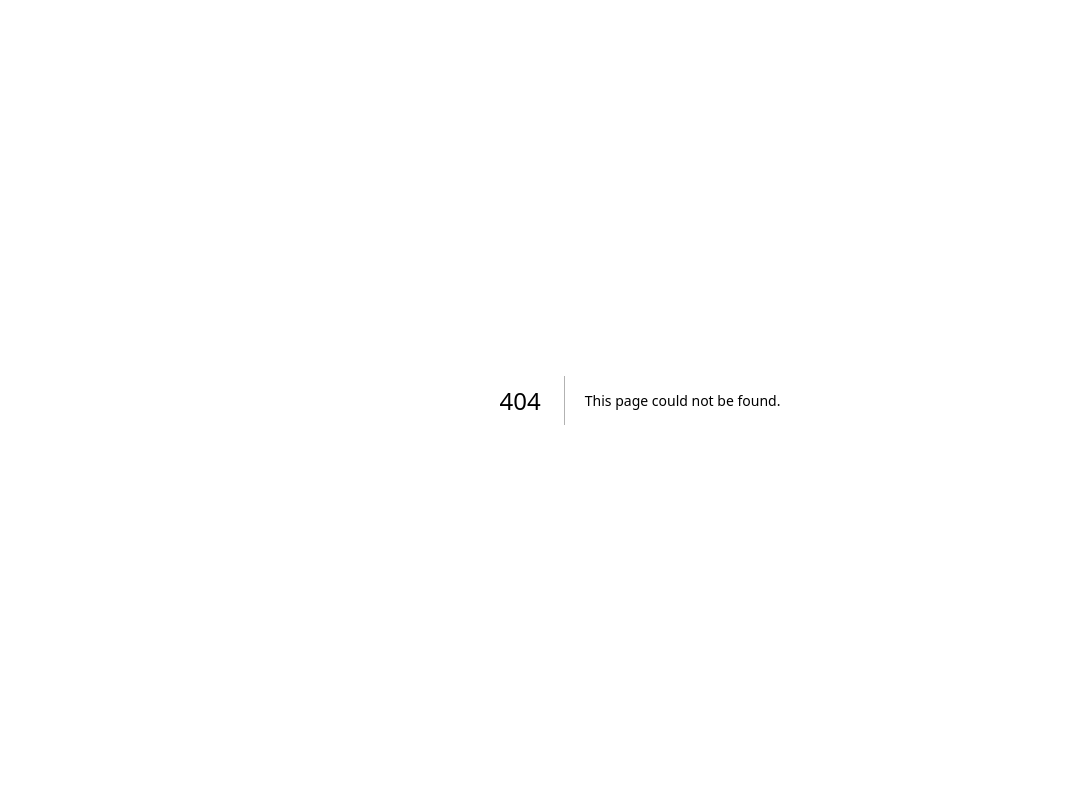
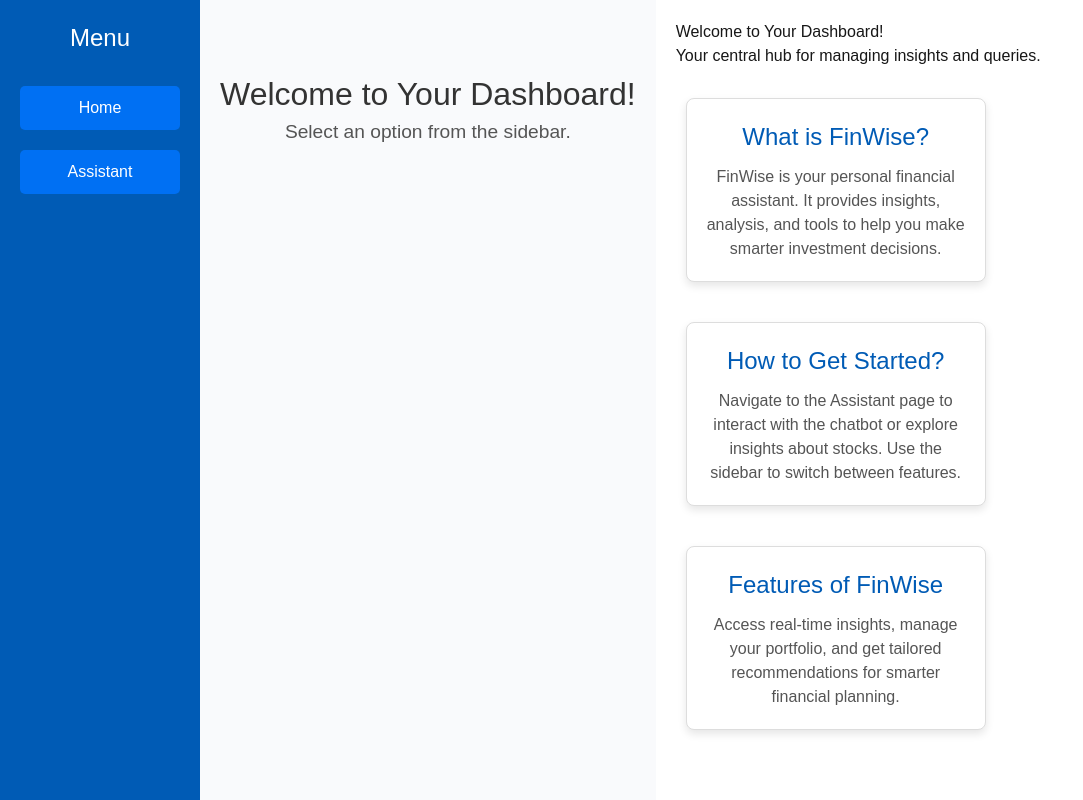
Before and after one commit to mnoor205/finwise, a Next.js app: page /dashboard in a window 1280 px wide. Before the commit this address had no page. Shown: the whole page, without its empty margins (0-1083 px from the left). Built offline with nearby package versions, Linux system fonts and the light colour scheme.

Commit message:
Added Card component and integrated it into the Dashboard

```diff
--- /dev/null
+++ b/src/app/dashboard/page.js
@@ -0,0 +1,45 @@
+"use client";
+
+import Sidebar from "@/components/sidebar"; // Import Sidebar component
+import Card from "@/components/Card"; // Import Card component
+
+export default function DashboardPage() {
+  // Card data for the dashboard
+  const infoCards = [
+    {
+      title: "What is FinWise?",
+      description:
+        "FinWise is your personal financial assistant. It provides insights, analysis, and tools to help you make smarter investment decisions.",
+    },
+    {
+      title: "How to Get Started?",
+      description:
+        "Navigate to the Assistant page to interact with the chatbot or explore insights about stocks. Use the sidebar to switch between features.",
+    },
+    {
+      title: "Features of FinWise",
+      description:
+        "Access real-time insights, manage your portfolio, and get tailored recommendations for smarter financial planning.",
+    },
+  ];
+
+  return (
+    <div style={{ display: "flex", minHeight: "100vh" }}>
+      {/* Sidebar */}
+      <Sidebar />
+
+      {/* Main Content */}
+      <div style={{ flex: 1, padding: "20px" }}>
+        <h1>Welcome to Your Dashboard!</h1>
+        <p>Your central hub for managing insights and queries.</p>
+
+        {/* Card Container */}
+        <div style={{ display: "flex", gap: "20px", flexWrap: "wrap", marginTop: "20px" }}>
+          {infoCards.map((card, index) => (
+            <Card key={index} title={card.title} description={card.description} />
+          ))}
+        </div>
+      </div>
+    </div>
+  );
+}
--- /dev/null
+++ b/src/components/Card.css
@@ -0,0 +1,27 @@
+/* Card Styles */
+.card {
+    background-color: #ffffff; /* White background */
+    border: 1px solid #ddd; /* Light gray border */
+    border-radius: 8px; /* Rounded corners */
+    box-shadow: 0 4px 8px rgba(0, 0, 0, 0.1); /* Subtle shadow */
+    padding: 20px; /* Inner padding */
+    margin: 10px; /* Outer margin */
+    max-width: 300px; /* Limit card width */
+    text-align: center; /* Center-align content */
+    transition: transform 0.2s ease-in-out; /* Smooth hover effect */
+  }
+
+  .card:hover {
+    transform: scale(1.05); /* Slightly enlarge on hover */
+  }
+
+  .card h3 {
+    font-size: 1.5rem;
+    color: #005bb5; /* Highlighted title color */
+    margin-bottom: 10px;
+  }
+
+  .card p {
+    font-size: 1rem;
+    color: #555;
+  }
--- /dev/null
+++ b/src/components/Card.js
@@ -0,0 +1,11 @@
+import React from "react";
+import "./Card.css"; // Import styles for the Card component
+
+export default function Card({ title, description }) {
+  return (
+    <div className="card">
+      <h3>{title}</h3>
+      <p>{description}</p>
+    </div>
+  );
+}
--- /dev/null
+++ b/src/components/dashboard.css
@@ -0,0 +1,65 @@
+/* Dashboard Layout */
+.dashboard-container {
+    display: flex;
+    height: 100vh; /* Full viewport height */
+    font-family: Arial, sans-serif;
+  }
+
+  /* Sidebar Styles */
+  .sidebar {
+    width: 200px;
+    background-color: #005bb5;
+    color: white;
+    padding: 20px;
+    box-shadow: 2px 0 5px rgba(0, 0, 0, 0.1);
+    display: flex;
+    flex-direction: column;
+    align-items: center;
+  }
+
+  .sidebar h3 {
+    margin-bottom: 20px;
+    font-size: 1.5rem;
+  }
+
+  .sidebar button {
+    width: 100%;
+    margin: 10px 0;
+    padding: 10px;
+    background-color: #0070f3;
+    color: white;
+    border: none;
+    border-radius: 5px;
+    cursor: pointer;
+    font-size: 1rem;
+  }
+
+  .sidebar button:hover {
+    background-color: #003f7f;
+  }
+
+  .sidebar button:focus {
+    outline: none;
+    box-shadow: 0 0 5px rgba(255, 255, 255, 0.5);
+  }
+
+  /* Main Content Styles */
+  .main-content {
+    flex: 1;
+    padding: 20px;
+    background-color: #f9fafc;
+    overflow-y: auto;
+  }
+
+  .main-content h2 {
+    font-size: 2rem;
+    color: #333;
+    text-align: center;
+    margin-top: 50px;
+  }
+
+  .main-content p {
+    font-size: 1.2rem;
+    color: #555;
+    text-align: center;
+  }
--- /dev/null
+++ b/src/components/sidebar.js
@@ -0,0 +1,30 @@
+"use client";
+
+import { useRouter } from "next/navigation";
+import "./dashboard.css"; // Import your CSS file
+
+export default function Sidebar() {
+  const router = useRouter(); // Hook for navigation
+
+  // Function to handle sidebar navigation
+  const handleNavigation = (path) => {
+    router.push(path); // Redirects to the given path
+  };
+
+  return (
+    <div className="dashboard-container">
+      {/* Sidebar */}
+      <div className="sidebar">
+        <h3>Menu</h3>
+        <button onClick={() => handleNavigation("/dashboard")}>Home</button>
+        <button onClick={() => handleNavigation("/assistant")}>Assistant</button>
+      </div>
+
+      {/* Main Content */}
+      <div className="main-content">
+        <h2>Welcome to Your Dashboard!</h2>
+        <p>Select an option from the sidebar.</p>
+      </div>
+    </div>
+  );
+}
```
